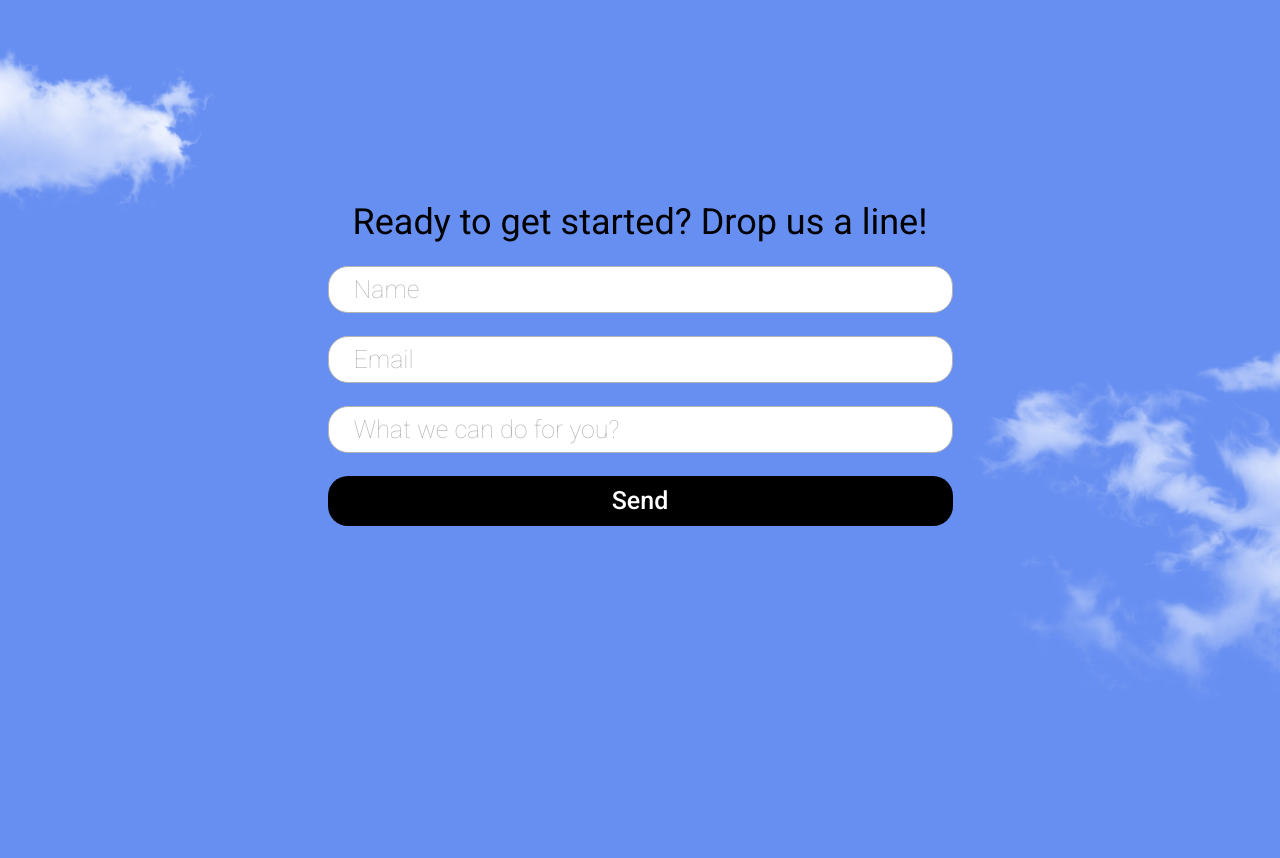
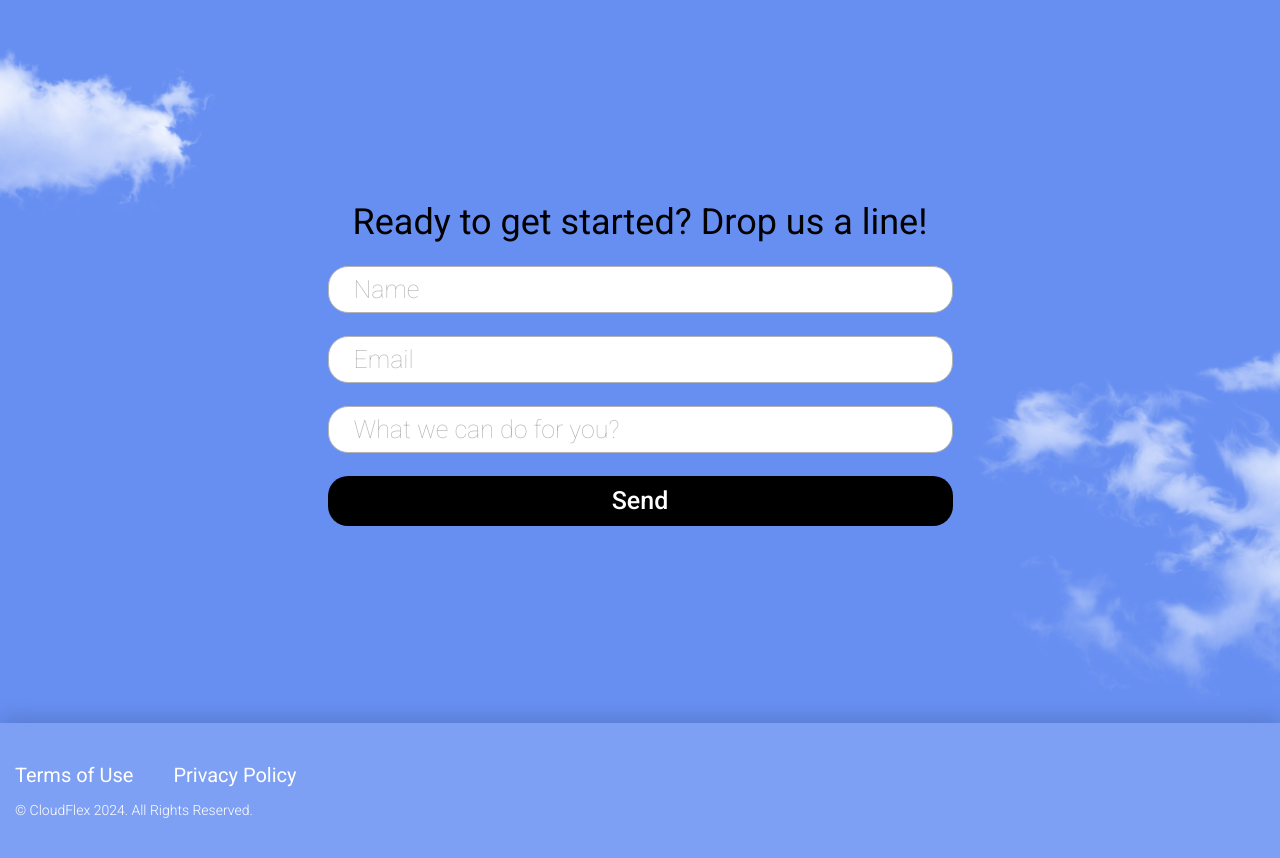
Before and after one commit to DamirAbdullaev/cloud-flex, a website: page index.html in a window 1280 px wide. Shown: the part 5357-6215 px from the top of the page. Before the commit the page ends 6080 px from the top, so only its background shows below. Drawn offline with nearby package versions, Linux system fonts and the light colour scheme; files that its build step writes are made by us from their sources.

Commit message:
footer section implementation

```diff
--- a/index.html
+++ b/index.html
@@ -265,10 +265,14 @@ high-quality software. We like what we do.">
             <div class="container">
                 <div class="form-section__wrapper">
                     <form action="mailto:streaming_compony@mail.ru" class="form" aria-labelledby="form-title">
-                        <label for="input-name" id="form-title" class="form__title">Ready to get started? Drop us a line!</label>
-                        <input type="text" id="input-name" placeholder="Name" class="form__name" aria-required="true" required autocomplete="off">
-                        <input type="email" id="input-email" placeholder="Email" class="form__email" aria-required="true" required required autocomplete="off">
-                        <input type="text" id="input-text" placeholder="What we can do for you?" class="form__text" aria-required="true" required required autocomplete="off">
+                        <label for="input-name" id="form-title" class="form__title">Ready to get started? Drop us a
+                            line!</label>
+                        <input type="text" id="input-name" placeholder="Name" class="form__name" aria-required="true"
+                            required autocomplete="off">
+                        <input type="email" id="input-email" placeholder="Email" class="form__email"
+                            aria-required="true" required required autocomplete="off">
+                        <input type="text" id="input-text" placeholder="What we can do for you?" class="form__text"
+                            aria-required="true" required required autocomplete="off">
 
                         <button type="submit" class="form__submit-btn">Send</button>
                     </form>
@@ -280,6 +284,42 @@ high-quality software. We like what we do.">
         </section>
 
     </main>
+
+    <footer class="footer-section">
+        <div class="container">
+            <div class="footer">
+                <div class="footer__terms">
+                    <div class="footer__terms-links">
+                        <a href="#" class="footer__terms-link">Terms of Use</a>
+
+                        <a href="#" class="footer__terms-link">Privacy Policy</a>
+                    </div>
+
+                    <div class="footer__terms-right">© CloudFlex 2024. All Rights Reserved.</div>
+                </div>
+
+                <address class="footer__contacts">
+                    <a href="https://linkedin.com" target="_blank">
+                        <svg class="footer__contacts-icon" aria-label="linkedin icon">
+                            <use href="assets/sprites.svg#linkedin-icon"></use>
+                        </svg>
+                    </a>
+
+                    <a href="https://facebook.com" target="_blank">
+                        <svg class="footer__contacts-icon" aria-label="facebook icon">
+                            <use href="assets/sprites.svg#facebook-icon"></use>
+                        </svg>
+                    </a>
+
+                    <a href="https://instagram.com" target="_blank">
+                        <svg class="footer__contacts-icon" aria-label="instagram icon">
+                            <use href="assets/sprites.svg#instagram-icon"></use>
+                        </svg>
+                    </a>
+                </address>
+            </div>
+        </div>
+    </footer>
 </body>
 
 </html>
--- a/styles/_importer.scss
+++ b/styles/_importer.scss
@@ -7,3 +7,4 @@
 @forward 'experiance/experiance';
 @forward 'testimonials/testimonials';
 @forward 'form/form';
+@forward 'footer/footer';
--- /dev/null
+++ b/styles/footer/_footer.scss
@@ -0,0 +1,57 @@
+@use "../variables" as *;
+@use "../mixins" as *;
+@use "../placeholders" as *;
+
+.footer-section {
+    background-color: $color_light-bg;
+    box-shadow: 0 -5px 20px 0 rgba(0, 0, 0, 0.15);
+
+    .footer {
+        width: 100%;
+        height: 135px;
+        margin: 0 auto;
+        padding: 0 15px;
+
+        @include d-flex(space-between, center, nowrap, row, 0, 0);
+
+        &__terms {
+            @include d-flex(start, start, nowrap, column, 0, 15px);
+
+            &-links {
+                @include d-flex(start, center, nowrap, row, 40px, 0);
+
+                a {
+                    @include f-style(20px, 400, $color_wight);
+                }
+            }
+
+            &-link {
+                @extend %hover-black;
+            }
+
+            &-right {
+                @include f-style(14px, 300, $color_wight);
+            }
+        }
+
+        &__contacts {
+            @include d-flex(space-between, center, nowrap, row, 43px, 0);
+
+            &-icon {
+                width: 25px;
+                height: 24px;
+                fill: $color_wight;
+                transition: 0.3s ease;
+
+                &:hover {
+                    fill: $color_black;
+                    cursor: pointer;
+                }
+            }
+        }
+
+        @media (max-width: $media_sm) {
+            @include d-flex(center, center, nowrap, column-reverse, 0, 20px);
+        }
+    }
+}
```
Also changed, not shown: assets/sprites.svg.
